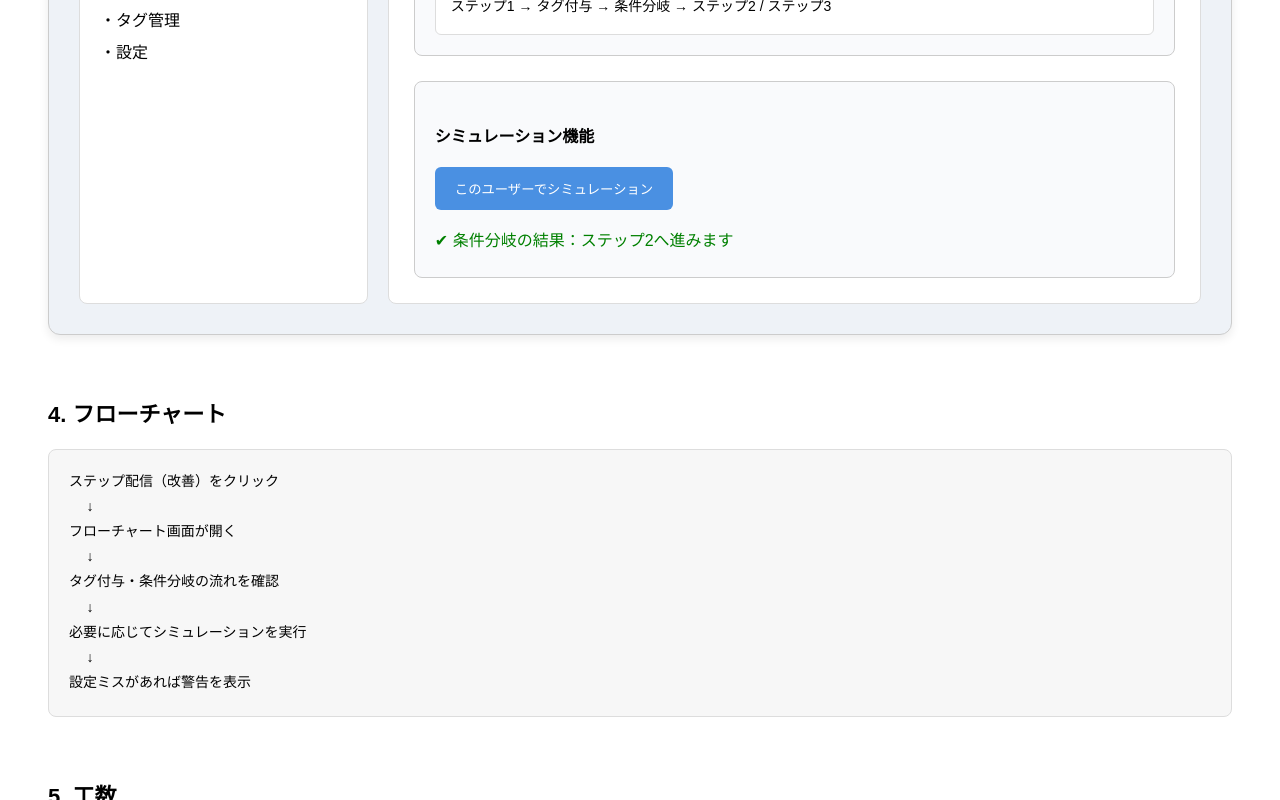
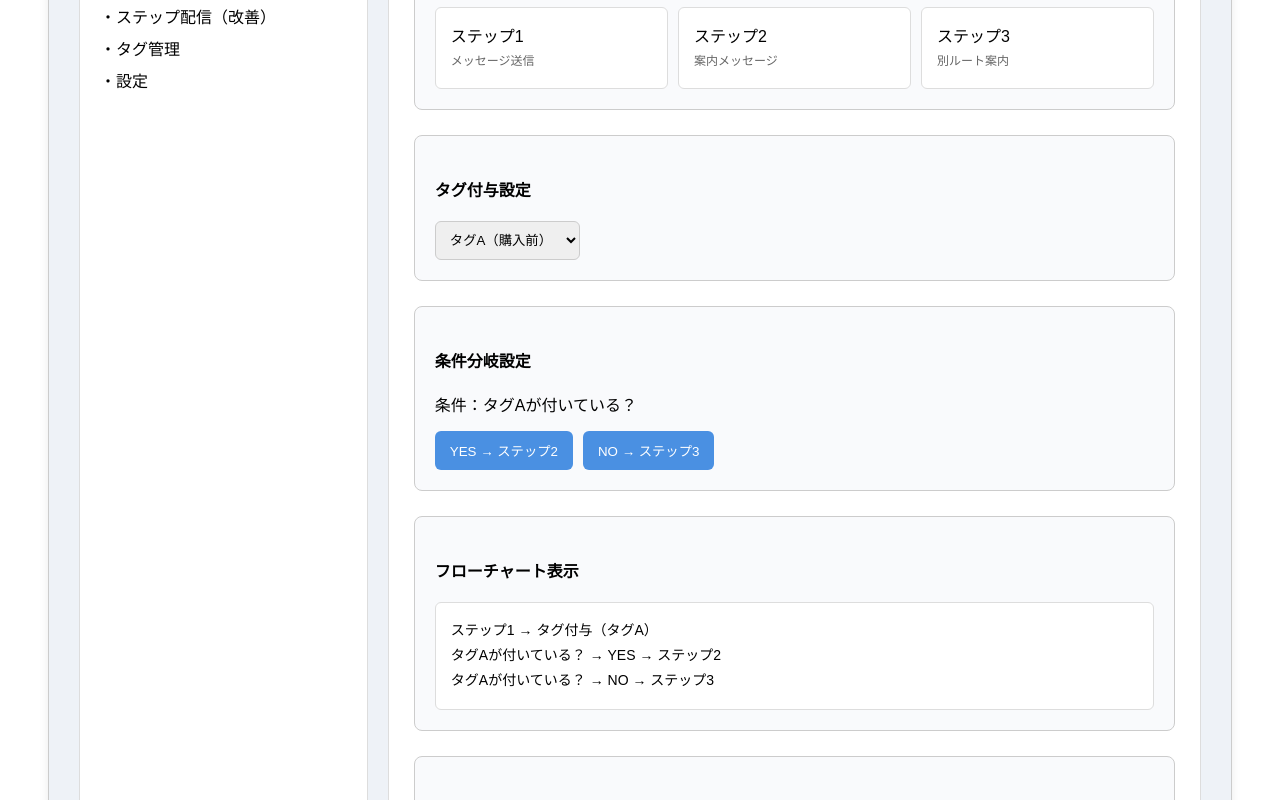
Before and after one commit to test202608/sample, a Next.js app: page /proposal3 in a window 1280 px wide. Shown: the part 880-1680 px from the top of the page. Built offline with nearby package versions, Linux system fonts and the light colour scheme.

Commit message:
ブラッシュアップ

```diff
--- a/app/proposal3/page.js
+++ b/app/proposal3/page.js
@@ -26,12 +26,12 @@ export default function Proposal3() {
       <section style={{ marginBottom: "60px" }}>
         <h2 style={{ fontSize: "22px", marginBottom: "10px" }}>2. 改善内容</h2>
         <p>
-          ステップ配信の流れをフローチャート形式で可視化し、
-          条件分岐の評価順序を明示し、誤設定を防止するためのシミュレーション機能を追加します。
+          ステップ配信の流れを画面上で可視化し、タグ付与・条件分岐の関係性を直感的に理解できるUIを提供します。
+          また、誤設定を防止するためのシミュレーション機能を追加します。
         </p>
       </section>
 
-      {/* 3. 図解（UIモックのみ） */}
+      {/* 3. 図解（UIモック） */}
       <section style={{ marginBottom: "60px" }}>
         <h2 style={{ fontSize: "22px", marginBottom: "20px" }}>3. 図解</h2>
 
@@ -76,7 +76,7 @@ export default function Proposal3() {
                 ステップ配信（UIイメージ）
               </h3>
 
-              {/* フローチャート表示（UIとしての図解） */}
+              {/* ステップ一覧 */}
               <div style={{
                 background: "#f9fafc",
                 border: "1px solid #ccc",
@@ -84,8 +84,102 @@ export default function Proposal3() {
                 padding: "20px",
                 marginBottom: "25px"
               }}>
-                <h4 style={{ fontSize: "16px", marginBottom: "15px" }}>ステップ配信フローチャート（UI表示）</h4>
+                <h4 style={{ fontSize: "16px", marginBottom: "15px" }}>ステップ一覧</h4>
+                <div style={{ display: "flex", gap: "10px" }}>
+                  <div style={{
+                    background: "#fff",
+                    border: "1px solid #ddd",
+                    borderRadius: "6px",
+                    padding: "15px",
+                    width: "30%"
+                  }}>
+                    ステップ1
+                    <div style={{ fontSize: "12px", color: "#666" }}>メッセージ送信</div>
+                  </div>
+                  <div style={{
+                    background: "#fff",
+                    border: "1px solid #ddd",
+                    borderRadius: "6px",
+                    padding: "15px",
+                    width: "30%"
+                  }}>
+                    ステップ2
+                    <div style={{ fontSize: "12px", color: "#666" }}>案内メッセージ</div>
+                  </div>
+                  <div style={{
+                    background: "#fff",
+                    border: "1px solid #ddd",
+                    borderRadius: "6px",
+                    padding: "15px",
+                    width: "30%"
+                  }}>
+                    ステップ3
+                    <div style={{ fontSize: "12px", color: "#666" }}>別ルート案内</div>
+                  </div>
+                </div>
+              </div>
 
+              {/* タグ付与設定 */}
+              <div style={{
+                background: "#f9fafc",
+                border: "1px solid #ccc",
+                borderRadius: "8px",
+                padding: "20px",
+                marginBottom: "25px"
+              }}>
+                <h4 style={{ fontSize: "16px", marginBottom: "15px" }}>タグ付与設定</h4>
+                <select style={{
+                  padding: "10px",
+                  borderRadius: "6px",
+                  border: "1px solid #ccc"
+                }}>
+                  <option>タグA（購入前）</option>
+                  <option>タグB（購入後）</option>
+                </select>
+              </div>
+
+              {/* 条件分岐設定 */}
+              <div style={{
+                background: "#f9fafc",
+                border: "1px solid #ccc",
+                borderRadius: "8px",
+                padding: "20px",
+                marginBottom: "25px"
+              }}>
+                <h4 style={{ fontSize: "16px", marginBottom: "15px" }}>条件分岐設定</h4>
+                <div style={{ marginBottom: "10px" }}>
+                  条件：タグAが付いている？
+                </div>
+                <div style={{ display: "flex", gap: "10px" }}>
+                  <button style={{
+                    padding: "10px 15px",
+                    background: "#4a90e2",
+                    color: "#fff",
+                    border: "none",
+                    borderRadius: "6px",
+                    cursor: "pointer"
+                  }}>YES → ステップ2</button>
+
+                  <button style={{
+                    padding: "10px 15px",
+                    background: "#4a90e2",
+                    color: "#fff",
+                    border: "none",
+                    borderRadius: "6px",
+                    cursor: "pointer"
+                  }}>NO → ステップ3</button>
+                </div>
+              </div>
+
+              {/* フローチャート表示領域（UIとして成立） */}
+              <div style={{
+                background: "#f9fafc",
+                border: "1px solid #ccc",
+                borderRadius: "8px",
+                padding: "20px",
+                marginBottom: "25px"
+              }}>
+                <h4 style={{ fontSize: "16px", marginBottom: "15px" }}>フローチャート表示</h4>
                 <div style={{
                   background: "#fff",
                   padding: "15px",
@@ -94,11 +188,13 @@ export default function Proposal3() {
                   fontSize: "14px",
                   lineHeight: "1.8"
                 }}>
-                  <div>ステップ1 → タグ付与 → 条件分岐 → ステップ2 / ステップ3</div>
+                  <div>ステップ1 → タグ付与（タグA）</div>
+                  <div>タグAが付いている？ → YES → ステップ2</div>
+                  <div>タグAが付いている？ → NO → ステップ3</div>
                 </div>
               </div>
 
-              {/* シミュレーション機能（UIとしての図解） */}
+              {/* シミュレーション機能 */}
               <div style={{
                 background: "#f9fafc",
                 border: "1px solid #ccc",
@@ -119,6 +215,7 @@ export default function Proposal3() {
                 </button>
 
                 <div style={{ lineHeight: "2" }}>
+                  <div style={{ color: "green" }}>✔ タグAが付与されます</div>
                   <div style={{ color: "green" }}>✔ 条件分岐の結果：ステップ2へ進みます</div>
                 </div>
               </div>
@@ -128,7 +225,7 @@ export default function Proposal3() {
         </div>
       </section>
 
-      {/* 4. フローチャート（処理流れ） */}
+      {/* 4. フローチャート */}
       <section style={{ marginBottom: "60px" }}>
         <h2 style={{ fontSize: "22px", marginBottom: "10px" }}>4. フローチャート</h2>
         <pre style={{
@@ -140,9 +237,9 @@ export default function Proposal3() {
         }}>
 {`ステップ配信（改善）をクリック
   ↓
-フローチャート画面が開く
+ステップ一覧・タグ付与・条件分岐が表示される
   ↓
-タグ付与・条件分岐の流れを確認
+フローチャートで流れを確認
   ↓
 必要に応じてシミュレーションを実行
   ↓
@@ -151,7 +248,7 @@ export default function Proposal3() {
         </pre>
       </section>
 
-      {/* 5. 工数（項番＋合計行） */}
+      {/* 5. 工数 */}
       <section style={{ marginBottom: "60px" }}>
         <h2 style={{ fontSize: "22px", marginBottom: "10px" }}>5. 工数</h2>
 
@@ -220,7 +317,7 @@ export default function Proposal3() {
         </table>
       </section>
 
-      {/* 6〜9（既存のまま構造維持） */}
+      {/* 6〜9 */}
       <section style={{ marginBottom: "60px" }}>
         <h2 style={{ fontSize: "22px", marginBottom: "10px" }}>6. 実現可能性</h2>
         <p>
```
